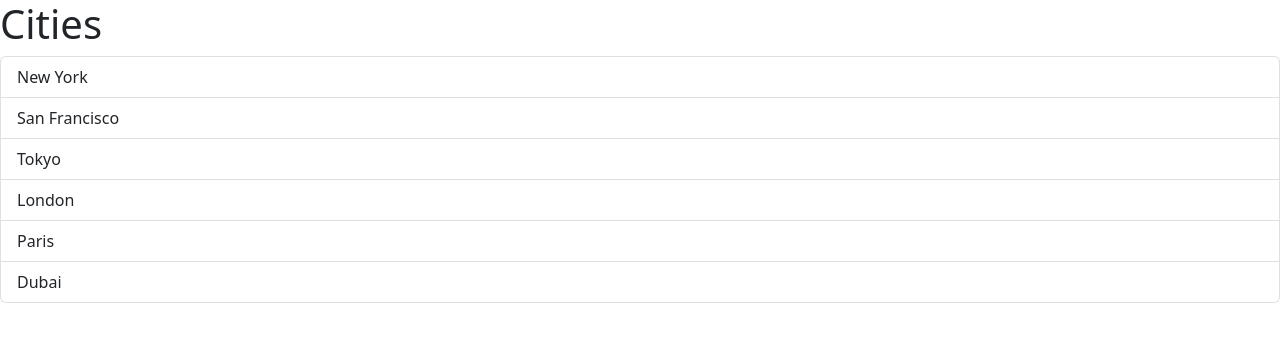
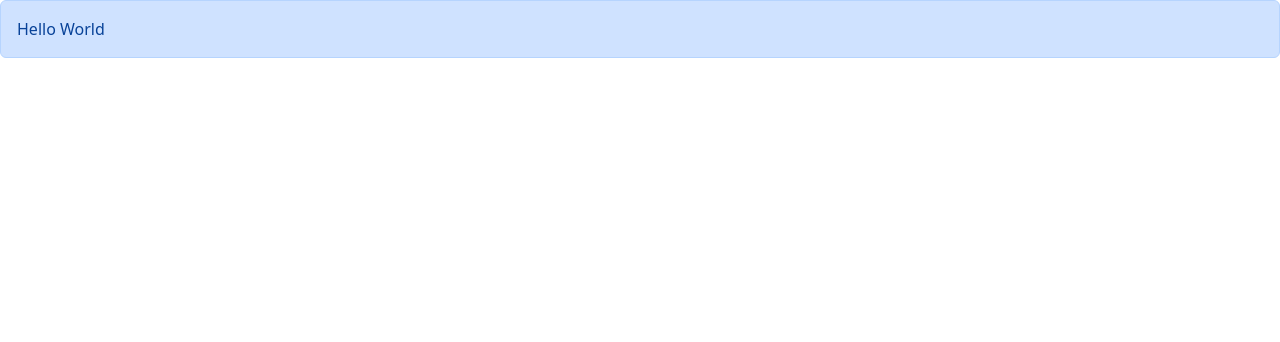
Before and after one commit to thyagarajsalome/Mosh-React-18, a React (Vite) app in the folder react-app/: page / in a window 1280 px wide. Shown: the top 342 px of the page. Built offline with nearby package versions, Linux system fonts and the light colour scheme; the HTML template or start-up script is replaced by a standard one.

Commit message:
Alert component added

```diff
--- a/react-app/src/App.tsx
+++ b/react-app/src/App.tsx
@@ -1,26 +1,11 @@
-import ListGroup from "./components/ListGroup";
+import Alert from "./components/Alert";
 
 function App() {
-  let items = [
-    "New York",
-    "San Francisco",
-    "Tokyo",
-    "London",
-    "Paris",
-    "Dubai",
-  ];
-
-  const handleSelectItem = (item: string) => {
-    console.log(item);
-  };
-
   return (
-    <div>
-      <ListGroup
-        items={items}
-        heading="Cities"
-        onSelectItem={handleSelectItem}
-      />
+    <div className="alert alert-primary">
+      <Alert>
+        Hello <span>World</span>
+      </Alert>
     </div>
   );
 }
--- a/react-app/src/components/Alert.tsx
+++ b/react-app/src/components/Alert.tsx
@@ -1,5 +1,11 @@
-const Alert = () => {
-  return <div>Alert</div>;
+import { ReactNode } from "react";
+
+interface Props {
+  children: ReactNode;
+}
+
+const Alert = ({ children }: Props) => {
+  return <div>{children}</div>;
 };
 
 export default Alert;
```
